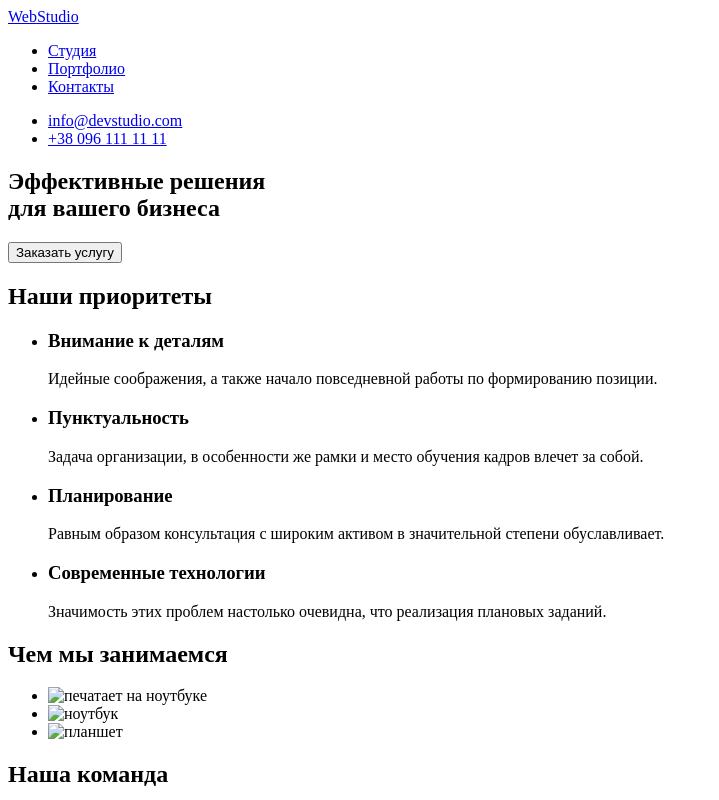
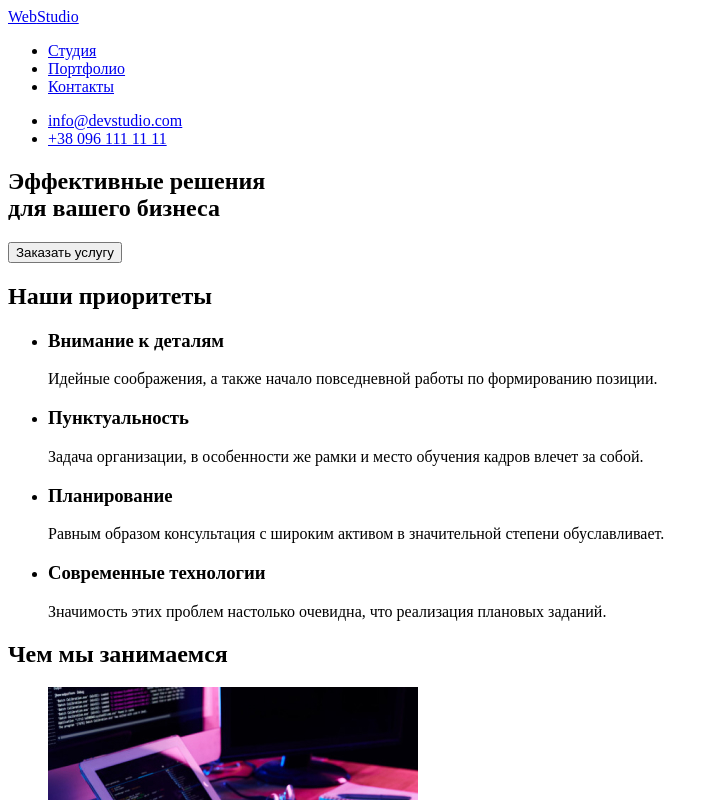
Before and after one commit to Kolya-13/goit-markup-hw-01, a plain HTML site: page index.html in a window 1280 px wide. Shown: the top 800 px of the page, without its empty margins (0-719 px from the left). Drawn offline with Linux system fonts and the light colour scheme.

Commit message:
Update index.html

```diff
--- a/index.html
+++ b/index.html
@@ -53,9 +53,9 @@
      <section>
          <h2>Чем мы занимаемся</h2>
          <ul>
-             <li><img src="./Images/what we do/box-1.jpg" alt="печатает на ноутбуке" width="370"></li>
-             <li><img src="./Images/what we do/box-2.jpg" alt="ноутбук" width="370"></li>
-             <li><img src="./Images/what we do/box-3.jpg" alt="планшет" width="370"></li>
+             <li><img src="./Images/what-we-do/box-1.jpg" alt="печатает на ноутбуке" width="370"></li>
+             <li><img src="./Images/what-we-do/box-2.jpg" alt="ноутбук" width="370"></li>
+             <li><img src="./Images/what-we-do/box-3.jpg" alt="планшет" width="370"></li>
          </ul>
      </section>
      <!--команда-->
```
